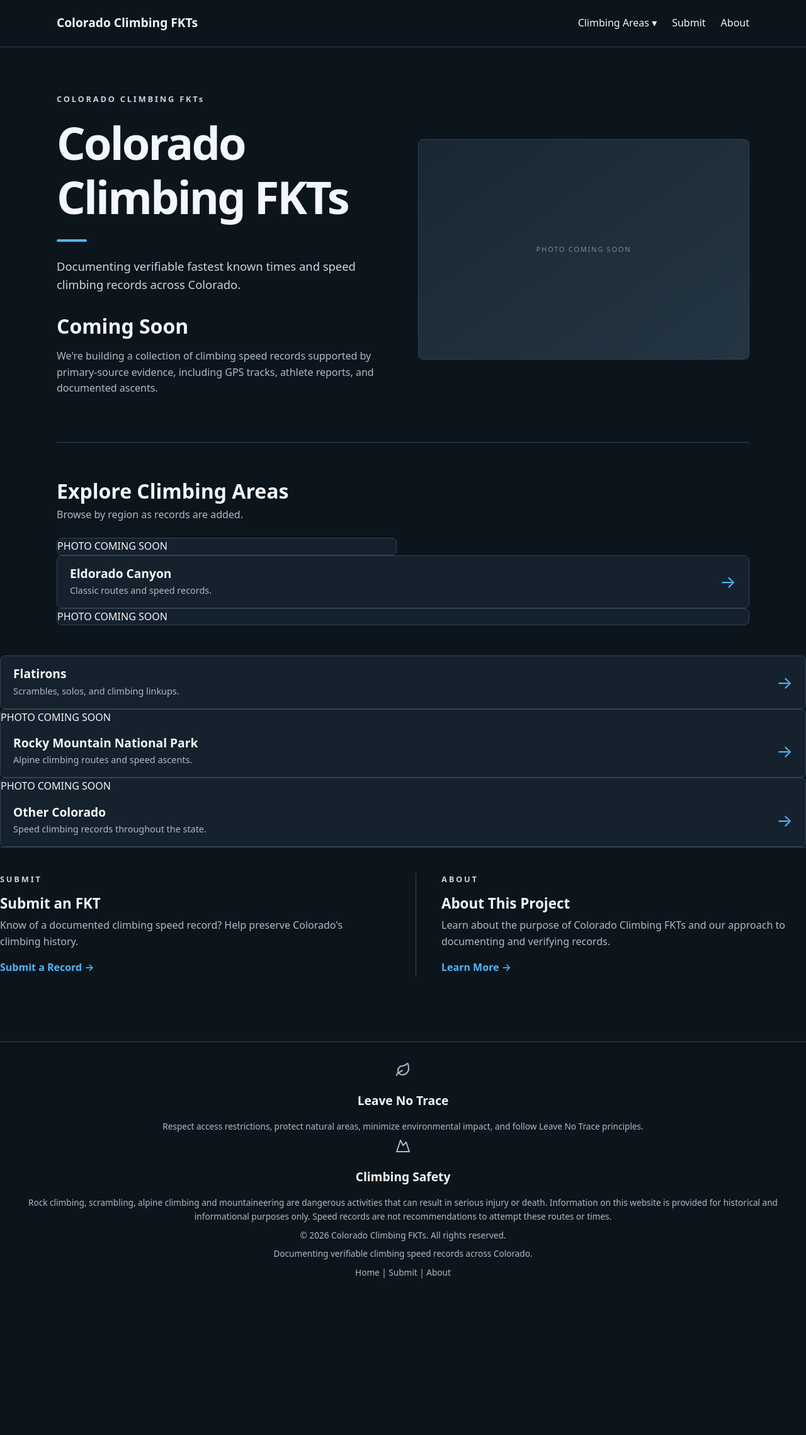
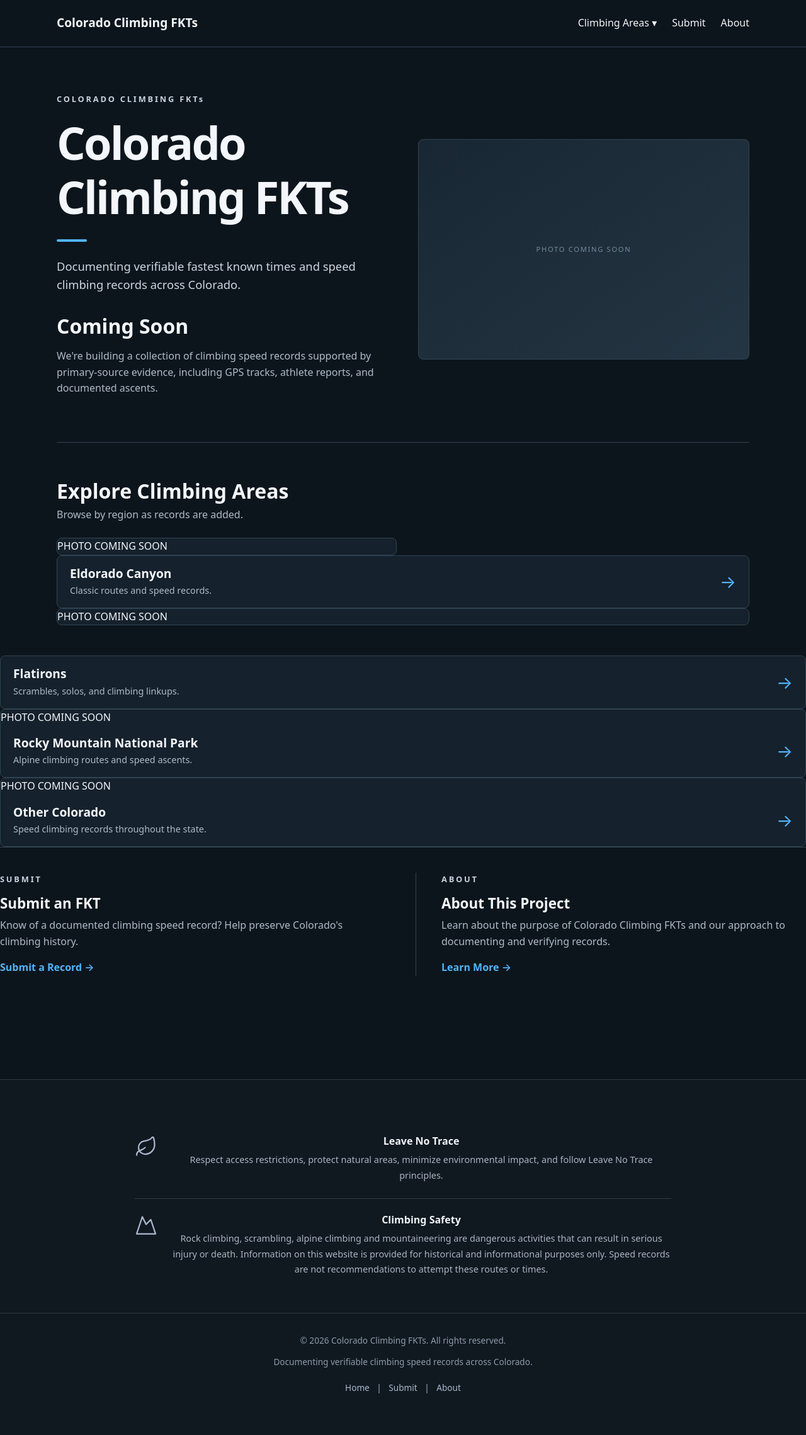
Before and after one commit to ClimbingFKT/climbingfkt.github.io, a Jekyll site: the page built from index.html, in a window 1280 px wide. Shown: the whole page at 63% size. Built offline with Jekyll 4.4.1, drawn with Linux system fonts in a browser that asks for light colours; nearby versions of some CDN libraries; before the commit the page ends 2064 px from its top, so only the background shows below that.

Commit message:
Update style.css

```diff
--- a/assets/css/style.css
+++ b/assets/css/style.css
@@ -725,3 +725,136 @@ figcaption {
     padding: 12px 10px;
   }
 }
+
+/* =========================================
+   FOOTER
+   ========================================= */
+
+.site-footer {
+  margin-top: 60px;
+  background: #101820;
+  border-top: 1px solid #303b46;
+  color: #aab5c3;
+}
+
+/* Environmental and Safety Notices */
+
+.footer-notices {
+  max-width: 900px;
+  margin: 0 auto;
+  padding: 32px 24px;
+}
+
+.footer-notice {
+  display: flex;
+  align-items: flex-start;
+  gap: 22px;
+  padding: 24px 0;
+}
+
+.footer-notice + .footer-notice {
+  border-top: 1px solid #303b46;
+}
+
+/* Leaf and Mountain Icons */
+
+.footer-notice svg {
+  width: 36px;
+  height: 36px;
+  flex-shrink: 0;
+  color: #aabbd0;
+  stroke-width: 1.5;
+}
+
+/* Notice Headings */
+
+.footer-notice h3 {
+  color: #f1f5f9;
+  font-size: 1rem;
+  font-weight: 600;
+  margin: 0 0 8px;
+}
+
+/* Notice Descriptions */
+
+.footer-notice p {
+  color: #aab5c3;
+  font-size: 0.9rem;
+  line-height: 1.7;
+  margin: 0;
+}
+
+/* =========================================
+   COPYRIGHT AND FOOTER NAVIGATION
+   ========================================= */
+
+.footer-bottom {
+  border-top: 1px solid #303b46;
+  text-align: center;
+  padding: 32px 20px;
+  font-size: 0.85rem;
+}
+
+.footer-bottom p {
+  color: #8d9baa;
+  margin: 0 0 12px;
+  line-height: 1.6;
+}
+
+.footer-bottom nav {
+  margin-top: 20px;
+}
+
+.footer-bottom a {
+  color: #aabbd0;
+  text-decoration: none;
+  padding: 0 8px;
+  transition: color 0.2s ease;
+}
+
+.footer-bottom a:hover {
+  color: #ffffff;
+  text-decoration: underline;
+}
+
+/* =========================================
+   MOBILE FOOTER
+   ========================================= */
+
+@media (max-width: 600px) {
+
+  .site-footer {
+    margin-top: 40px;
+  }
+
+  .footer-notices {
+    padding: 20px;
+  }
+
+  .footer-notice {
+    gap: 16px;
+    padding: 20px 0;
+  }
+
+  .footer-notice svg {
+    width: 28px;
+    height: 28px;
+  }
+
+  .footer-notice h3 {
+    font-size: 0.95rem;
+  }
+
+  .footer-notice p {
+    font-size: 0.85rem;
+  }
+
+  .footer-bottom {
+    padding: 28px 16px;
+  }
+
+  .footer-bottom nav {
+    margin-top: 16px;
+  }
+
+}
```
